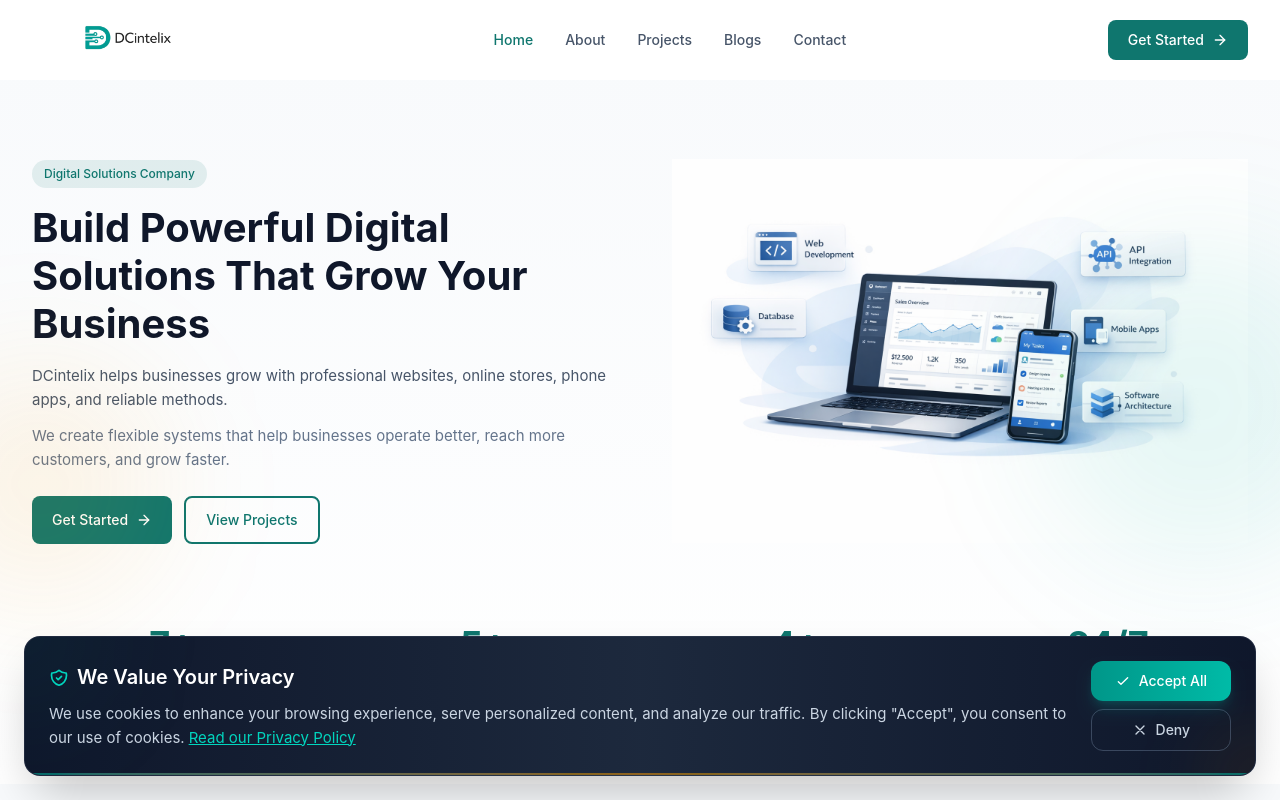
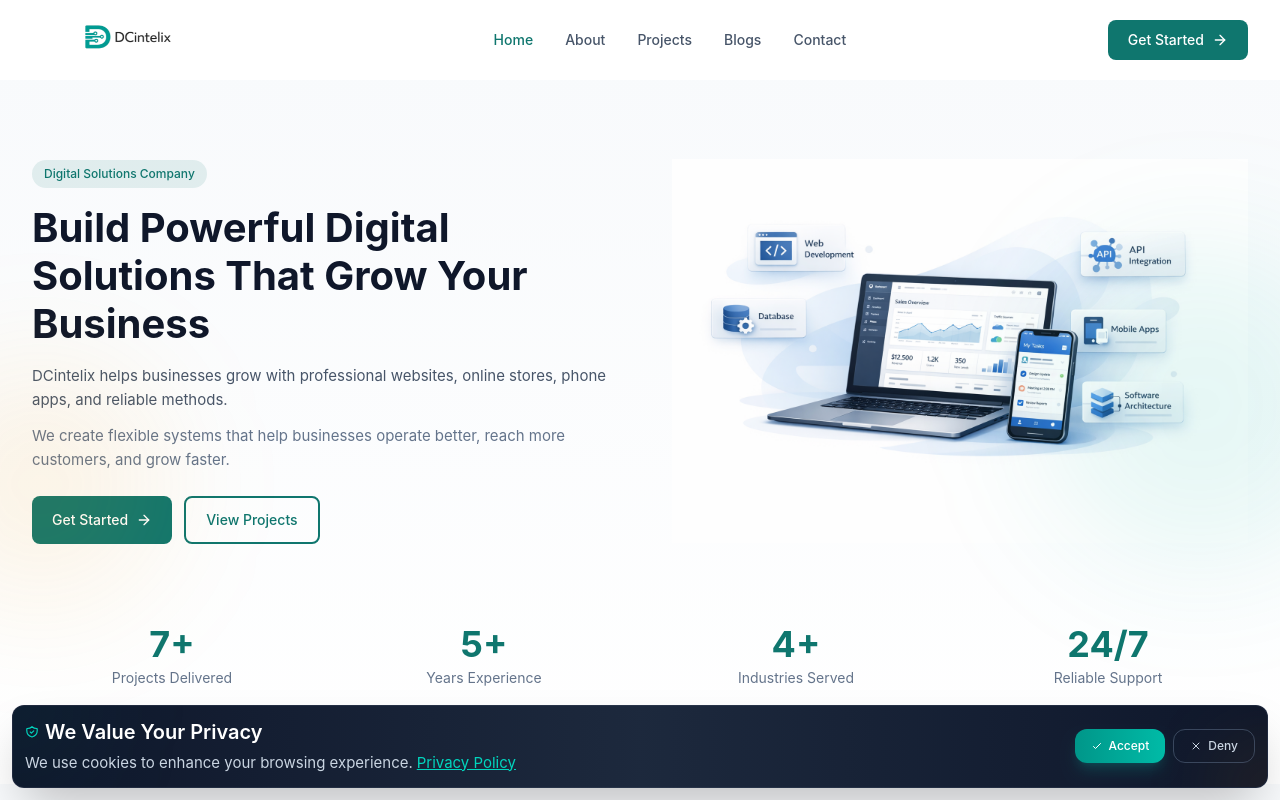
Before and after one commit to DintelixTchHub/dcintelix, a React (Vite) app: page / in a window 1280 px wide. Shown: the top 800 px of the page. Built offline with nearby package versions, Linux system fonts and the light colour scheme.

Commit message:
enhancement

```diff
--- a/src/components/CookieConsent.jsx
+++ b/src/components/CookieConsent.jsx
@@ -39,7 +39,7 @@ export default function CookieConsent() {
         type="privacy"
       />
     <div
-      className={`fixed bottom-0 left-0 right-0 z-50 p-4 sm:p-6 transition-all duration-300 ${
+      className={`fixed bottom-0 left-0 right-0 z-50 p-2 sm:p-3 transition-all duration-300 ${
         isAnimating
           ? 'translate-y-0 opacity-100'
           : 'translate-y-full opacity-0'
@@ -51,7 +51,7 @@ export default function CookieConsent() {
             relative overflow-hidden
             bg-gradient-to-r from-slate-900 via-slate-800 to-slate-900
             dark:from-slate-800 dark:via-slate-700 dark:to-slate-800
-            rounded-2xl shadow-2xl border border-slate-600/30
+            rounded-lg sm:rounded-xl shadow-2xl border border-slate-600/30
             backdrop-blur-sm
             animate-scale-in
           `}
@@ -60,12 +60,12 @@ export default function CookieConsent() {
           <div className="absolute top-0 left-0 w-32 h-32 bg-teal-500/10 rounded-full blur-3xl -translate-x-1/2 -translate-y-1/2"></div>
           <div className="absolute bottom-0 right-0 w-24 h-24 bg-amber-500/10 rounded-full blur-2xl translate-x-1/2 translate-y-1/2"></div>
 
-          <div className="relative p-5 sm:p-6 flex flex-col sm:flex-row items-start sm:items-center justify-between gap-4">
+          <div className="relative p-2 sm:p-3 flex flex-col sm:flex-row items-start sm:items-center justify-between gap-2">
             {/* Content */}
             <div className="flex-1">
-              <div className="flex items-center gap-2 mb-2">
+              <div className="flex items-center gap-1.5 mb-1">
                 <svg
-                  className="w-5 h-5 text-teal-400"
+                  className="w-3.5 h-3.5 text-teal-400"
                   fill="none"
                   stroke="currentColor"
                   viewBox="0 0 24 24"
@@ -77,13 +77,12 @@ export default function CookieConsent() {
                     d="M9 12l2 2 4-4m5.618-4.016A11.955 11.955 0 0112 2.944a11.955 11.955 0 01-8.618 3.04A12.02 12.02 0 003 9c0 5.591 3.824 10.29 9 11.622 5.176-1.332 9-6.03 9-11.622 0-1.042-.133-2.052-.382-3.016z"
                   />
                 </svg>
-                <h3 className="text-white font-semibold text-lg">
+                <h3 className="text-white font-semibold text-xs sm:text-sm">
                   We Value Your Privacy
                 </h3>
               </div>
-              <p className="text-slate-300 text-sm leading-relaxed">
-                We use cookies to enhance your browsing experience, serve personalized content, and analyze our traffic.
-                By clicking "Accept", you consent to our use of cookies.
+              <p className="text-slate-300 text-[10px] sm:text-xs leading-tight">
+                We use cookies to enhance your browsing experience.
                 <a
                   href="#"
                   onClick={(e) => {
@@ -92,34 +91,34 @@ export default function CookieConsent() {
                   }}
                   className="text-teal-400 hover:text-teal-300 underline ml-1 transition-colors cursor-pointer"
                 >
-                  Read our Privacy Policy
+                  Privacy Policy
                 </a>
               </p>
             </div>
 
             {/* Buttons */}
-            <div className="flex flex-row sm:flex-col gap-3 sm:gap-2 w-full sm:w-auto shrink-0">
+            <div className="flex flex-row gap-2 w-full sm:w-auto shrink-0">
               <button
                 onClick={handleAccept}
                 className="
-                  group relative px-6 py-2.5
+                  group relative px-3 py-1.5 sm:px-4 sm:py-2
                   bg-gradient-to-r from-teal-600 to-teal-500
                   hover:from-teal-500 hover:to-teal-400
-                  text-white font-medium text-sm rounded-xl
+                  text-white font-medium text-[10px] sm:text-xs rounded-lg sm:rounded-xl
                   shadow-lg shadow-teal-500/20
                   transition-all duration-300
                   hover:shadow-xl hover:shadow-teal-500/30
                   hover:-translate-y-0.5
                   active:translate-y-0
-                  flex items-center justify-center gap-2
+                  flex items-center justify-center gap-1.5
                   overflow-hidden
                 "
               >
-                <span className="relative z-10 flex items-center gap-2">
-                  <svg className="w-4 h-4" fill="none" stroke="currentColor" viewBox="0 0 24 24">
+                <span className="relative z-10 flex items-center gap-1.5">
+                  <svg className="w-3 h-3" fill="none" stroke="currentColor" viewBox="0 0 24 24">
                     <path strokeLinecap="round" strokeLinejoin="round" strokeWidth={2} d="M5 13l4 4L19 7" />
                   </svg>
-                  Accept All
+                  Accept
                 </span>
                 <div className="absolute inset-0 bg-white/20 translate-y-full group-hover:translate-y-0 transition-transform duration-300"></div>
               </button>
@@ -127,26 +126,23 @@ export default function CookieConsent() {
               <button
                 onClick={handleDeny}
                 className="
-                  px-6 py-2.5
+                  px-3 py-1.5 sm:px-4 sm:py-2
                   bg-transparent border border-slate-500/50
                   hover:border-red-400/50 hover:bg-red-500/10
                   text-slate-300 hover:text-red-400
-                  font-medium text-sm rounded-xl
+                  font-medium text-[10px] sm:text-xs rounded-lg sm:rounded-xl
                   transition-all duration-300
                   hover:-translate-y-0.5
-                  flex items-center justify-center gap-2
+                  flex items-center justify-center gap-1.5
                 "
               >
-                <svg className="w-4 h-4" fill="none" stroke="currentColor" viewBox="0 0 24 24">
+                <svg className="w-3 h-3" fill="none" stroke="currentColor" viewBox="0 0 24 24">
                   <path strokeLinecap="round" strokeLinejoin="round" strokeWidth={2} d="M6 18L18 6M6 6l12 12" />
                 </svg>
                 Deny
               </button>
             </div>
           </div>
-
-          {/* Progress bar decoration */}
-          <div className="absolute bottom-0 left-0 right-0 h-0.5 bg-gradient-to-r from-teal-500 via-amber-500 to-teal-500 opacity-50"></div>
         </div>
       </div>
     </div>
--- a/src/components/Footer.jsx
+++ b/src/components/Footer.jsx
@@ -33,10 +33,10 @@ export default function Footer() {
   return (
     <footer className="bg-[#0F172A] text-white">
       {/* Main Footer */}
-      <div className="max-w-7xl mx-auto px-4 sm:px-6 lg:px-8 py-16">
-        <div className="grid grid-cols-1 md:grid-cols-2 lg:grid-cols-4 gap-12">
+      <div className="max-w-7xl mx-auto px-4 sm:px-6 lg:px-8 py-12 lg:py-16">
+        <div className="grid grid-cols-2 md:grid-cols-2 lg:grid-cols-4 gap-6 lg:gap-12">
           {/* Company Info */}
-          <div className="lg:col-span-1 ">
+          <div className="col-span-2 md:col-span-1 lg:col-span-1">
                {/* Logo */}
                      <Link to="/" className="flex items-center space-x-2 ">
                        <div className="w-[150px] h-8  rounded-full flex items-center justify-center bg-white">
@@ -111,7 +111,7 @@ export default function Footer() {
           </div>
 
           {/* Contact Info */}
-          <div>
+          <div className="col-span-2 md:col-span-1 flex flex-col items-center md:items-start">
             <h4 className="text-white font-semibold text-lg mb-6">Contact</h4>
             <ul className="space-y-4">
               <li className="flex items-start gap-3">
--- a/src/components/Navbar.jsx
+++ b/src/components/Navbar.jsx
@@ -44,7 +44,7 @@ export default function Navbar() {
               <img
                 src={logo}
                 alt="DCintelix Digital Solutions"
-                className="w-full h-28 object-contain hover:animate-pulse transition-transform duration-300 hover:scale-105"
+                className="w-full h-28 object-contain hover:animate-pulse transition-transform duration-300 hover:scale-105 animate-[float_6s_ease-in-out_infinite]"
               />
             </div>
           </Link>
--- a/src/pages/About.jsx
+++ b/src/pages/About.jsx
@@ -282,8 +282,11 @@ export default function About() {
               <div className="relative max-w-xs mx-auto lg:mx-0">
                 <img
                   src={founderImage}
-                  alt="Christian Dushime - Founder"
+                  alt="Christian Dushime - Founder and Business Leader at DCintelix - Technology Specialist and Web Application Developer"
                   className="w-full aspect-square max-w-[280px] mx-auto object-cover rounded-xl md:rounded-2xl"
+                  loading="eager"
+                  width="280"
+                  height="280"
                 />
                 <div className="absolute -bottom-3 -right-3 w-20 h-20 md:w-24 md:h-24 bg-[#F59E0B] rounded-xl flex items-center justify-center">
                   <span className="text-white font-bold text-2xl md:text-3xl">CD</span>
--- a/src/pages/Home.jsx
+++ b/src/pages/Home.jsx
@@ -482,8 +482,11 @@ export default function Home() {
                 <div className="flex flex-col items-center text-center p-4">
                   <img
                     src={gadImage}
-                    alt="Gad"
+                    alt="Gad Irahari - UI/UX Designer at DCintelix - Creative Designer Specializing in Beautiful and Intuitive User Interfaces"
                     className="w-32 h-32 md:w-40 md:h-40 object-cover rounded-full mb-4 border-4 border-[#0F766E]/20"
+                    loading="lazy"
+                    width="160"
+                    height="160"
                   />
                   <span className="inline-block text-[#14B8A6] font-medium text-xs uppercase tracking-wider mb-1">
                     UI/UX Designer
@@ -505,8 +508,11 @@ export default function Home() {
                 <div className="flex flex-col items-center text-center p-4">
                   <img
                     src={dannyImage}
-                    alt="Danny"
+                    alt="Danny - Frontend Developer at DCintelix - Specialist in Responsive and Interactive Web Applications with Modern Frameworks"
                     className="w-32 h-32 md:w-40 md:h-40 object-cover rounded-full mb-4 border-4 border-[#0F766E]/20"
+                    loading="lazy"
+                    width="160"
+                    height="160"
                   />
                   <span className="inline-block text-[#14B8A6] font-medium text-xs uppercase tracking-wider mb-1">
                     Frontend Developer
```
